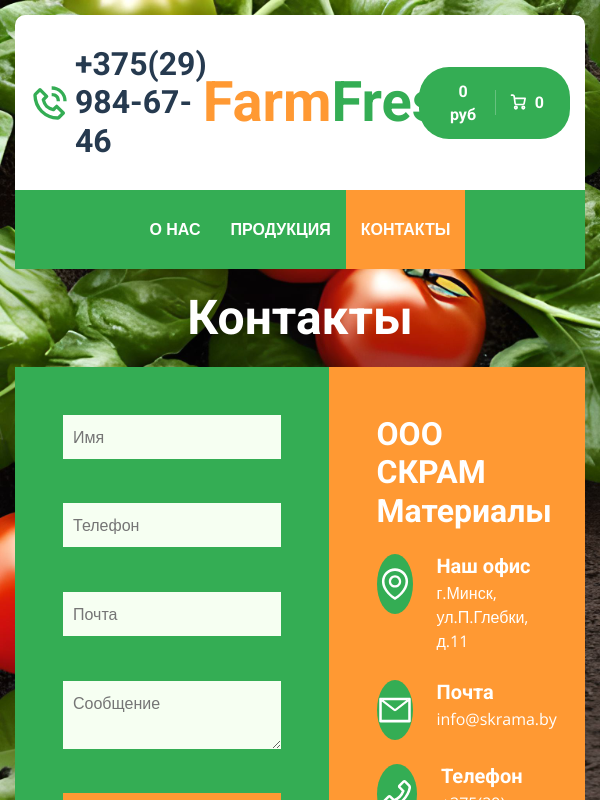
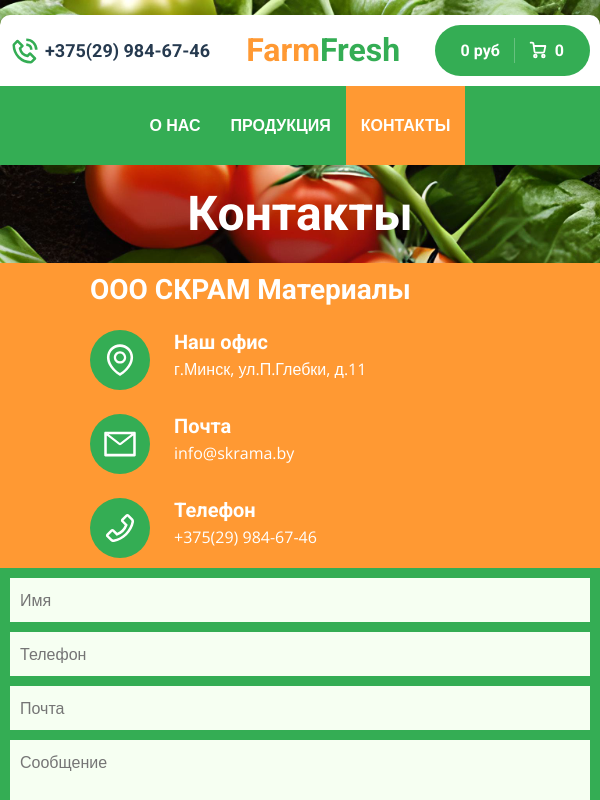
Before and after one commit to akurlovich/skrama.by_client, a React (Create React App) app: page /about in a window 600 px wide. Shown: the top 800 px of the page. Built offline with nearby package versions, Linux system fonts and the light colour scheme; what @fluentui/react would draw is missing.

Commit message:
feat: media 756px

```diff
--- a/src/components_V2/About/About.tsx
+++ b/src/components_V2/About/About.tsx
@@ -9,13 +9,6 @@ const AboutInner: FC = () => {
         Контакты
       </div>
       <div className="about__info">
-        <form className="about__form">
-          <input className="about__form__input" type="text" placeholder='Имя'/>
-          <input className="about__form__input" type="text" placeholder='Телефон'/>
-          <input className="about__form__input" type="text" placeholder='Почта'/>
-          <textarea className="about__form__input" placeholder='Сообщение'></textarea>
-          <input className="btn btn-secondary about__form__input_btn" type="submit" value="Отправить сообщение"/>
-        </form>
         <div className="about__adress">
           <div className="about__adress__item">
             <div className="about__adress__item__title">
@@ -62,6 +55,13 @@ const AboutInner: FC = () => {
             </div>
           </div>
         </div>
+        <form className="about__form">
+          <input className="about__form__input" type="text" placeholder='Имя'/>
+          <input className="about__form__input" type="text" placeholder='Телефон'/>
+          <input className="about__form__input" type="text" placeholder='Почта'/>
+          <textarea className="about__form__input" placeholder='Сообщение'></textarea>
+          <input className="btn btn-secondary about__form__input_btn" type="submit" value="Отправить сообщение"/>
+        </form>
       </div>
       <div className="about__map">
         {/* <iframe src="https://www.google.com/maps/embed?pb=!1m18!1m12!1m3!1d2349.8818026866124!2d27.469040316037233!3d53.91607623958372!2m3!1f0!2f0!3f0!3m2!1i1024!2i768!4f13.1!3m3!1m2!1s0x46dbc524915a4c9b%3A0xeb6537c79aefc108!2z0YPQuy4g0J_QtdGC0YDQsCDQk9C70LXQsdC60LggMTEsINCc0LjQvdGB0Lo!5e0!3m2!1sru!2sby!4v1677065410564!5m2!1sru!2sby" width="800" height="600"  loading="lazy" ></iframe> */}
--- a/src/components_V2/About/about.scss
+++ b/src/components_V2/About/about.scss
@@ -30,6 +30,10 @@
   &__info {
     display: flex;
     width: 100%;
+
+    @media (max-width: 767px) {
+      flex-direction: column;
+    }
   }
 
   &__form {
@@ -40,6 +44,20 @@
     justify-content: space-between;
     background-color: var(--primary);
     padding: 48px;
+
+    @media (min-width: 992px) and (max-width: 1199px) {
+      padding: 36px;
+    }
+
+    @media (min-width: 768px) and (max-width: 991px) {
+      padding: 20px;
+    }
+
+    @media (max-width: 767px) {
+      width: 100%;
+      padding: 10px;
+      gap: 10px;
+    }
 
     &__input {
       padding: 10px;
@@ -72,6 +90,20 @@
     flex-direction: column;
     gap: 24px;
 
+    @media (min-width: 992px) and (max-width: 1199px) {
+      padding: 36px;
+    }
+
+    @media (min-width: 768px) and (max-width: 991px) {
+      padding: 20px;
+    }
+
+    @media (max-width: 767px) {
+      width: 100%;
+      padding: 10px;
+      padding-left: 15%;
+    }
+
     &__item {
       display: flex;
       gap: 24px;
@@ -82,7 +114,18 @@
 
       &__title {
         font-size: 32px;
-        // color: #fff;
+
+        @media (min-width: 992px) and (max-width: 1199px) {
+          font-size: 28px;
+        }
+
+        @media (min-width: 768px) and (max-width: 991px) {
+          font-size: 22px;
+        }
+
+        @media (max-width: 767px) {
+          font-size: 28px;
+        }
       }
 
       &__icon {
--- a/src/components_V2/ConfirmOrder/confirmorder.scss
+++ b/src/components_V2/ConfirmOrder/confirmorder.scss
@@ -1,7 +1,8 @@
 .confirmorder {
 
   &__wrapper {
-    width: 100vw;
+    width: 100%;
+    padding: 40px;
     height: 100vh;
     display: flex;
     align-items: center;
--- a/src/components_V2/Footer/footer.scss
+++ b/src/components_V2/Footer/footer.scss
@@ -6,7 +6,7 @@
     background: url(../../assets/img/footer.png) center bottom no-repeat;
     background-size: cover;
     width: 100%;
-    padding: 32px 15%;
+    padding: 32px;
     flex-wrap: wrap;
     justify-content: center;
     align-items: center;
--- a/src/components_V2/Header/header.scss
+++ b/src/components_V2/Header/header.scss
@@ -8,11 +8,31 @@
   color: #263A4F;
   font-size: 32px;
 
+  @media (min-width: 992px) and (max-width: 1199px) {
+    font-size: 25px;
+  }
+
+  @media (min-width: 768px) and (max-width: 991px) {
+    font-size: 20px;
+  }
+
+  @media (min-width: 576px) and (max-width: 767px) {
+    font-size: 18px;
+  }
+
   &__toolbar {
     display: flex;
     padding: 30px 15px;
     justify-content: space-between;
     align-items: center;
+
+    @media (min-width: 768px) and (max-width: 991px) {
+      padding: 15px 15px;
+    }
+
+    @media (min-width: 576px) and (max-width: 767px) {
+      padding: 10px 10px;
+    }
 
     &__tel {
       flex: 0 0 auto;
@@ -21,9 +41,21 @@
       gap: 5px;
       align-items: center;
 
+      @media (min-width: 768px) and (max-width: 991px) {
+        width: 35%;
+      }
+
+      @media (min-width: 576px) and (max-width: 767px) {
+        width: 36%;
+      }
+
       &__icon {
         display: flex;
         color: #34AD54;
+
+        @media (min-width: 576px) and (max-width: 767px) {
+          width: 30px;
+        }
       }
     }
 
@@ -33,6 +65,20 @@
       text-align: center;
       color: #34AD54;
       font-size: 56px;
+
+      @media (min-width: 992px) and (max-width: 1199px) {
+        font-size: 45px;
+      }
+
+      @media (min-width: 768px) and (max-width: 991px) {
+        width: 35%;
+        font-size: 38px;
+      }
+
+      @media (min-width: 576px) and (max-width: 767px) {
+        width: 35%;
+        font-size: 32px;
+      }
 
       & span {
         color: #f93
--- a/src/components_V2/Home/MainAbout/mainabout.scss
+++ b/src/components_V2/Home/MainAbout/mainabout.scss
@@ -8,6 +8,10 @@
     margin: 20px auto;
     gap: 2%;
     background-color: #fff;
+
+    @media (max-width: 991px) {
+      justify-content: center;
+    }
 
     &__image {
       flex: 0 0 auto;
@@ -23,6 +27,11 @@
     &__info {
       flex: 0 0 auto;
       width: 49%;
+
+      @media (max-width: 991px) {
+        width: 100%;
+        padding: 20px;
+      }
 
       &__title {
         font-family: "Roboto",sans-serif;
--- a/src/components_V2/Home/MainImage/mainimage.scss
+++ b/src/components_V2/Home/MainImage/mainimage.scss
@@ -24,6 +24,19 @@
     font-size: 75px;
     color: #fff;
 
+    @media (min-width: 992px) and (max-width: 1199px) {
+      font-size: 65px;
+    }
+
+    @media (min-width: 768px) and (max-width: 991px) {
+      font-size: 48px;
+    }
+
+    @media (min-width: 576px) and (max-width: 767px) {
+      font-size: 42px;
+      padding: 40px;
+    }
+
     &__text {
       width: 70%;
       // backdrop-filter: blur(2px);
--- a/src/components_V2/Home/MainServices/mainservices.scss
+++ b/src/components_V2/Home/MainServices/mainservices.scss
@@ -23,6 +23,10 @@
       box-shadow: 0 0 45px #EDEDED;
       // cursor: pointer;
       transition: .5s;
+
+      @media (max-width: 991px) {
+        padding: 10px;
+      }
 
       &:hover &__img {
         color: var(--secondary);
--- a/src/components_V2/ProductsBlock/ProductInfo/productinfo.scss
+++ b/src/components_V2/ProductsBlock/ProductInfo/productinfo.scss
@@ -23,11 +23,19 @@
     // align-items: center;
     gap: 10px;
     padding: 0px 10%;
+
+    @media (min-width: 768px) and (max-width: 991px) {
+      padding: 0px 2%;
+    }
   }
 
   &__imageblock {
     width: 50%;
     padding-top: 20px;
+
+    @media (min-width: 768px) and (max-width: 991px) {
+      width: 80%;
+    }
   }
 
   &__info {
@@ -38,6 +46,10 @@
     // align-items: center;
     // text-align: center;
     // justify-content: center;
+    @media (min-width: 768px) and (max-width: 991px) {
+      padding-left: 25px;
+    }
+
   }
 
   &__image {
@@ -146,6 +158,11 @@
     border-top: 2px solid #F6F7F8;
     border-bottom: 2px solid #F6F7F8;
 
+    @media (min-width: 768px) and (max-width: 991px) {
+      gap: 30px;
+      justify-content: flex-start;
+    }
+
     &_count {
       display: flex;
     }
@@ -211,6 +228,10 @@
     border-radius: 2px;
     transition: 0.5s;
 
+    @media (min-width: 768px) and (max-width: 991px) {
+      margin-right: 0;
+    }
+
     // &_img {
 
     // }
--- a/src/components_V2/ProductsCart/productscart.scss
+++ b/src/components_V2/ProductsCart/productscart.scss
@@ -80,11 +80,15 @@
       display: flex;
       align-items: center;
       margin-right: 15px;
-      width: 10%;
+      width: 80px;
+      height: 80px;
+
+      // @media (min-width: 768px) and (max-width: 991px) {
+      //   width: auto;
+      // }
 
       img {
-        width: 80px;
-        height: 80px;
+        width: 100%;
       }
     }
 
--- a/src/scss/app.scss
+++ b/src/scss/app.scss
@@ -31,21 +31,21 @@
   max-width: 1400px;
   // padding: 0px 10px;
 
-  @media (max-width: 645px) {
-    width: calc(100vw - 30px);
-    margin-top: 15px;
-  }
+  // @media (max-width: 645px) {
+  //   width: calc(100vw - 30px);
+  //   margin-top: 15px;
+  // }
 
   @media (max-width: 575px) {
-
+    width: 100%;
   }
 
   @media (min-width: 576px) and (max-width: 767px) {
-
+    width: 100%;
   }
 
   @media (min-width: 768px) and (max-width: 991px) {
-
+    width: calc(100vw - 20px);
   }
 
   @media (min-width: 992px) and (max-width: 1199px) {
--- a/src/scss/components/_button.scss
+++ b/src/scss/components/_button.scss
@@ -34,6 +34,10 @@
   &-lg {
     padding: 16px 48px;
     font-size: 20px;
+
+    @media (max-width: 767px) {
+      padding: 12px 32px;
+    }
   }
 }
 
```
